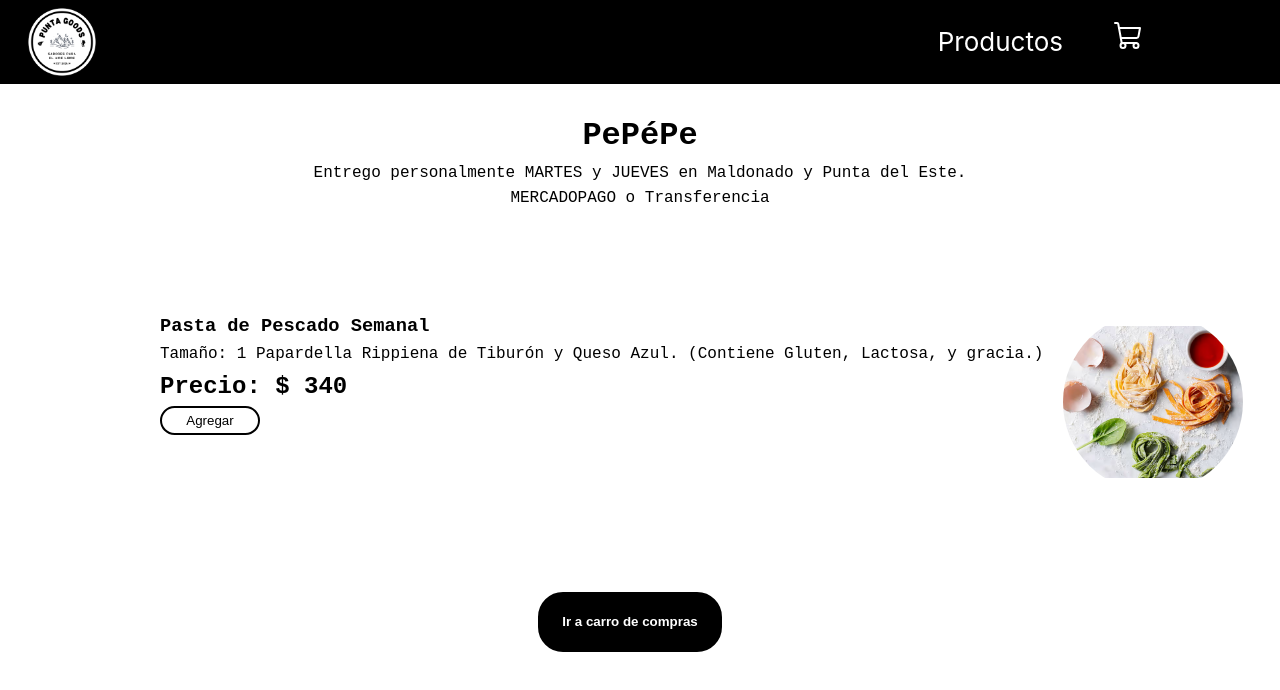
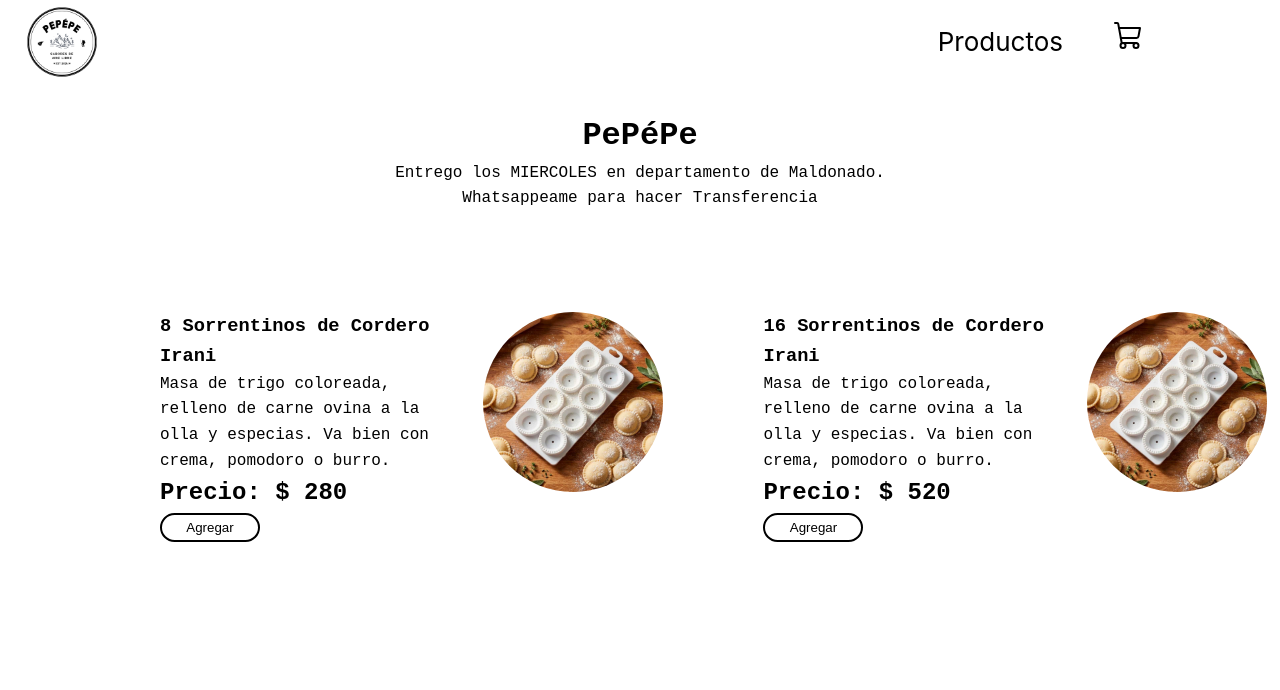
Before and after one commit to pedrosb90/pgstore, a React (Create React App) app in the folder pgstore/client/: page / in a window 1280 px wide. Shown: the top 690 px of the page. Built offline with nearby package versions, Linux system fonts and the light colour scheme.

Commit message:
nuevos productos

```diff
--- a/pgstore/client/src/Navbar.css
+++ b/pgstore/client/src/Navbar.css
@@ -1,12 +1,12 @@
 .Nav-header {
-  background-color: #000000;
+  background-color: #ffffff;
   min-height: 10vh;
   max-width: 100vw;
   display: flex;
   align-items: center;
   justify-content: space-between;
   font-size: calc(10px + 2vmin);
-  color: white;
+  color: rgb(0, 0, 0);
   padding: 0 20px;
 }
 
@@ -17,7 +17,7 @@
 }
 .Links a {
   text-decoration: none;
-  color: white;
+  color: rgb(0, 0, 0);
   margin-right: 50px;
 }
 .Logo {
--- a/pgstore/client/src/Shop.css
+++ b/pgstore/client/src/Shop.css
@@ -1,6 +1,7 @@
 .container {
   height: 60%;
   width: auto;
+  overflow: scroll;
 }
 .products {
   justify-content: center;
--- a/pgstore/client/src/pages/productos/Item.jsx
+++ b/pgstore/client/src/pages/productos/Item.jsx
@@ -14,7 +14,7 @@ export const Item = (props) => {
       <div className="description">
         {" "}
         <h3 className="name">{title}</h3>
-        <p className="tamaño">Tamaño: {description}</p>
+        <p className="tamaño"> {description}</p>
         <h2 className="precio">Precio: $ {unit_price}</h2>
         <button className="btn" onClick={() => agregarCarrito(id)}>
           Agregar {cantidadEnCarrito > 0 && <> ({cantidadEnCarrito})</>}
--- a/pgstore/client/src/pages/productos/Productos.jsx
+++ b/pgstore/client/src/pages/productos/Productos.jsx
@@ -12,9 +12,9 @@ export const Productos = () => {
       <h1 className="title">PePéPe</h1>
 
       <p className="info">
-        Entrego personalmente MARTES y JUEVES en Maldonado y Punta del Este.
+        Entrego los MIERCOLES en departamento de Maldonado.
       </p>
-      <p className="info">MERCADOPAGO o Transferencia</p>
+      <p className="info">Whatsappeame para hacer Transferencia</p>
 
       <div className="item-container">
         {shopitems.map((producto) => (
--- a/pgstore/client/src/pages/productos/shopitems.js
+++ b/pgstore/client/src/pages/productos/shopitems.js
@@ -1,12 +1,36 @@
-import imgGrande from "../../assets/pasta.png";
+import imgGrande from "../../assets/sorren.jpg";
 
 export const shopitems = [
   {
     id: "0",
-    title: "Pasta de Pescado Semanal",
-    unit_price: 340,
+    title: "8 Sorrentinos  de Cordero Irani",
+    unit_price: 280,
     description:
-      "1 Papardella Rippiena de Tiburón y Queso Azul. (Contiene Gluten, Lactosa, y gracia.)",
+      "Masa de trigo coloreada, relleno de carne ovina a la olla y especias. Va bien con crema, pomodoro o burro.",
+    imagen: imgGrande,
+  },
+  {
+    id: "1",
+    title: "16 Sorrentinos  de Cordero Irani",
+    unit_price: 520,
+    description:
+      "Masa de trigo coloreada, relleno de carne ovina a la olla y especias. Va bien con crema, pomodoro o burro.",
+    imagen: imgGrande,
+  },
+  {
+    id: "1",
+    title: "8 Sorrentinos de Salmonete, Ricotta y Pistacchio",
+    unit_price: 320,
+    description:
+      "Masa de trigo coloreada, relleno de salmón criollo ahumado, ricotta y pistacchio. Va bien com crema o burro.",
+    imagen: imgGrande,
+  },
+  {
+    id: "2",
+    title: "8 Sorrentinos Verdes",
+    unit_price: 280,
+    description:
+      "Masa blanca con relleno de espinaca, puerro, parmesano y nueces. Va bien con pomodoro.",
     imagen: imgGrande,
   },
   // {
```
Also changed, not shown: pgstore/client/src/assets/logo3.png, pgstore/client/src/assets/sorren.jpg (added).
